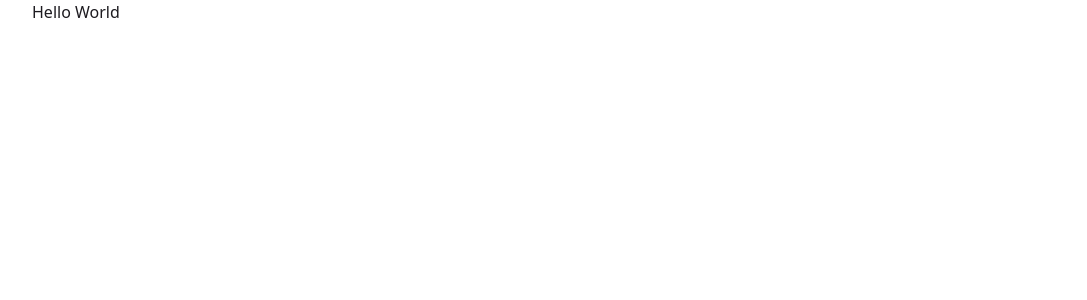
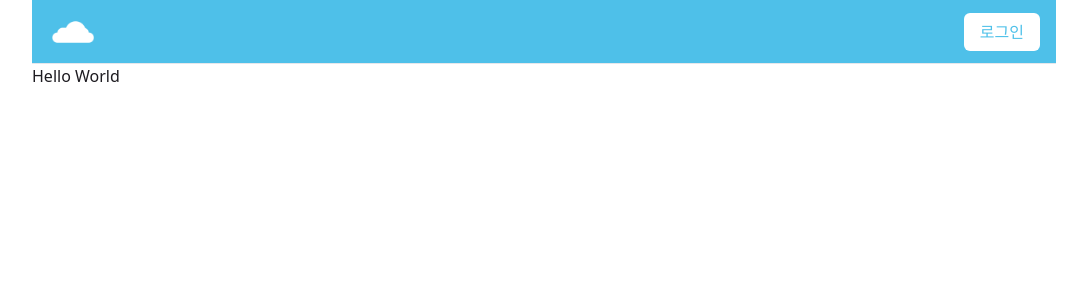
Before and after one commit to flip-sync/flip-sync-web, a Next.js app: page / in a window 1280 px wide. Shown: the top 300 px of the page, without its empty margins (96-1183 px from the left). Built offline with nearby package versions, Linux system fonts and the light colour scheme.

Commit message:
feat: tobBar 컴포넌트 개발

```diff
--- /dev/null
+++ b/src/app/(main)/layout.tsx
@@ -0,0 +1,14 @@
+import TopBar from "../components/TobBar";
+
+export default function RootLayout({
+  children,
+}: Readonly<{
+  children: React.ReactNode;
+}>) {
+  return (
+    <div className="max-w-screen-lg mx-auto">
+      <TopBar />
+      {children}
+    </div>
+  );
+}
--- /dev/null
+++ b/src/app/components/TobBar.tsx
@@ -0,0 +1,45 @@
+import Image from "next/image";
+import Link from "next/link";
+
+interface TopBarProps {
+  isLoggedIn?: boolean;
+  userImage?: string;
+}
+
+export default function TopBar({ isLoggedIn = false, userImage }: TopBarProps) {
+  return (
+    <header className="w-full h-16 border-b border-gray-200">
+      <div className="bg-primary h-full px-4 flex justify-between items-center">
+        <Link href="/" className="flex items-center">
+          <Image
+            src="/appIcon.png"
+            alt="FlipSync 로고"
+            width={50}
+            height={50}
+          />
+        </Link>
+
+        <div>
+          {isLoggedIn ? (
+            <div className="w-10 h-10 rounded-full overflow-hidden cursor-pointer">
+              <Image
+                src={userImage || "/default-profile.svg"}
+                alt="프로필 이미지"
+                width={40}
+                height={40}
+                className="object-cover"
+              />
+            </div>
+          ) : (
+            <Link
+              href="/login"
+              className="px-4 py-2 rounded-md bg-white text-primary  transition-colors"
+            >
+              로그인
+            </Link>
+          )}
+        </div>
+      </div>
+    </header>
+  );
+}
--- a/src/app/forgot-password/page.tsx
+++ b/src/app/forgot-password/page.tsx
@@ -1,7 +1,7 @@
 "use client";
 
 import { useState, useCallback } from "react";
-import CheckInputField from "../components/checkInputField";
+import CheckInputField from "../components/CheckInputField";
 import { useModal } from "../hooks/useModal";
 
 export default function ForgotPassword() {
--- a/src/app/sign-up/page.tsx
+++ b/src/app/sign-up/page.tsx
@@ -5,7 +5,7 @@ import { useRouter } from "next/navigation";
 import InputField from "../components/InputField";
 import VerificationInput from "./components/VerificationInput";
 import SocialLogin from "../components/SocialLogin";
-import CheckInputField from "../components/checkInputField";
+import CheckInputField from "../components/CheckInputField";
 import { useModal } from "../hooks/useModal";
 
 export default function SignupPage() {
```
Also changed, not shown: src/app/(main)/page.tsx (renamed from src/app/page.tsx), 2 other files (tests, documents, lock files or other folders).
